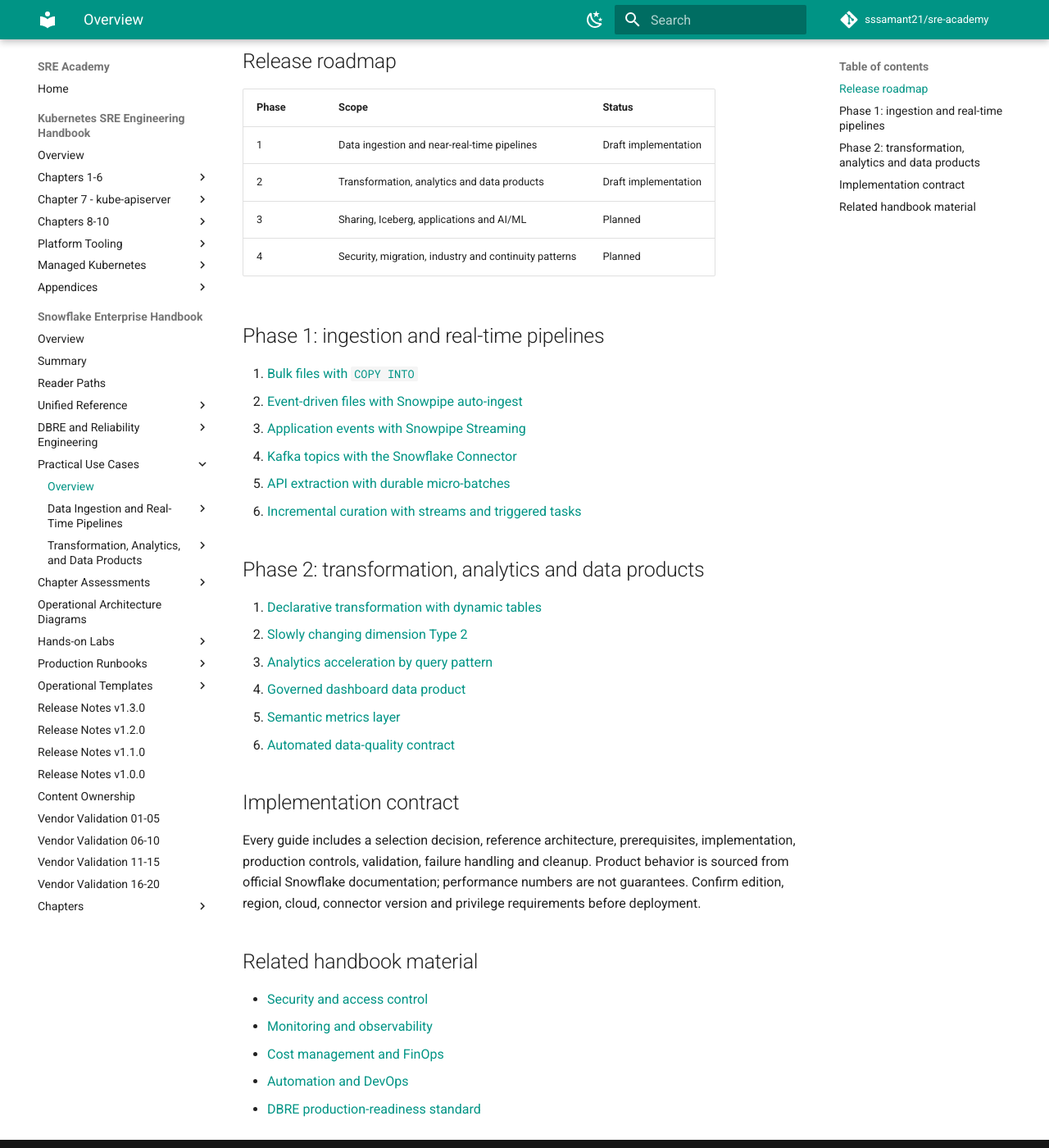
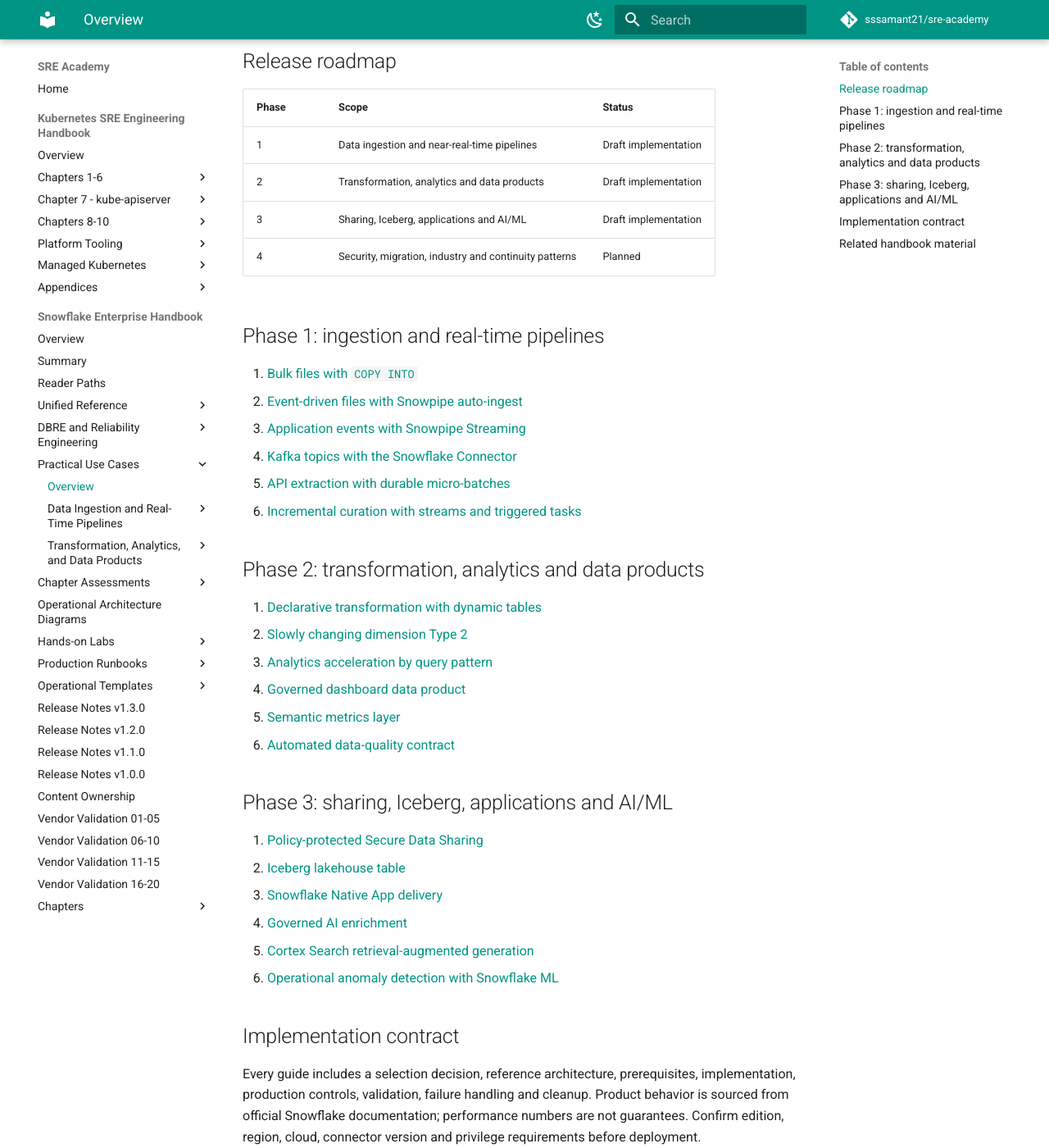
Before and after one commit to sssamant21/sre-academy, an MkDocs documentation site: the page built from docs/books/snowflake/use-cases/index.md, in a window 1280 px wide and 1400 px high, scrolled down 348 px. Shown: the whole window at 82% size. Built offline with MkDocs 1.6.1 and Material for MkDocs 9.7.7, drawn with Linux system fonts in a browser that asks for light colours; comment, search, counter and statistics services are not loaded.

Commit message:
docs(snowflake): link v1.4 sharing and AI use cases

```diff
--- a/docs/books/snowflake/use-cases/index.md
+++ b/docs/books/snowflake/use-cases/index.md
@@ -12,7 +12,7 @@
 |---|---|---|
 | 1 | Data ingestion and near-real-time pipelines | Draft implementation |
 | 2 | Transformation, analytics and data products | Draft implementation |
-| 3 | Sharing, Iceberg, applications and AI/ML | Planned |
+| 3 | Sharing, Iceberg, applications and AI/ML | Draft implementation |
 | 4 | Security, migration, industry and continuity patterns | Planned |
 
 ## Phase 1: ingestion and real-time pipelines
@@ -33,6 +33,15 @@
 5. [Semantic metrics layer](transformation/semantic-metrics-layer.md)
 6. [Automated data-quality contract](transformation/data-quality-contract.md)
 
+## Phase 3: sharing, Iceberg, applications and AI/ML
+
+1. [Policy-protected Secure Data Sharing](platform/secure-data-sharing.md)
+2. [Iceberg lakehouse table](platform/iceberg-lakehouse.md)
+3. [Snowflake Native App delivery](platform/native-app.md)
+4. [Governed AI enrichment](platform/ai-enrichment.md)
+5. [Cortex Search retrieval-augmented generation](platform/cortex-search-rag.md)
+6. [Operational anomaly detection with Snowflake ML](platform/ml-anomaly-detection.md)
+
 ## Implementation contract
 
 Every guide includes a selection decision, reference architecture, prerequisites, implementation, production controls, validation, failure handling and cleanup. Product behavior is sourced from official Snowflake documentation; performance numbers are not guarantees. Confirm edition, region, cloud, connector version and privilege requirements before deployment.
```
